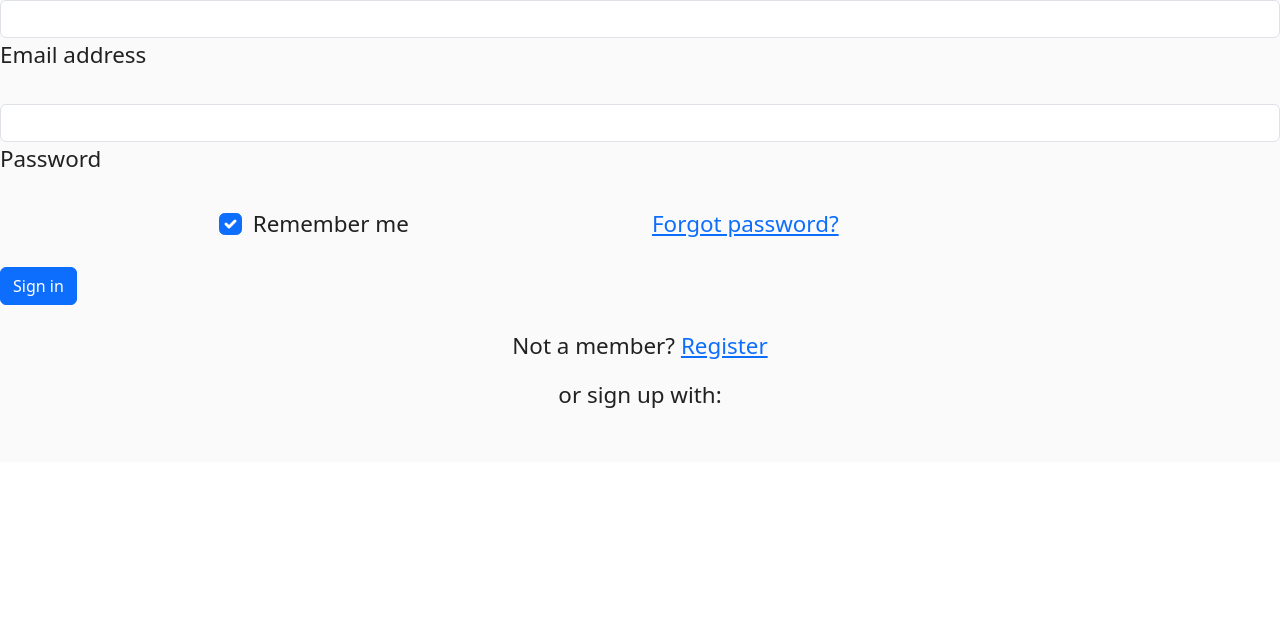
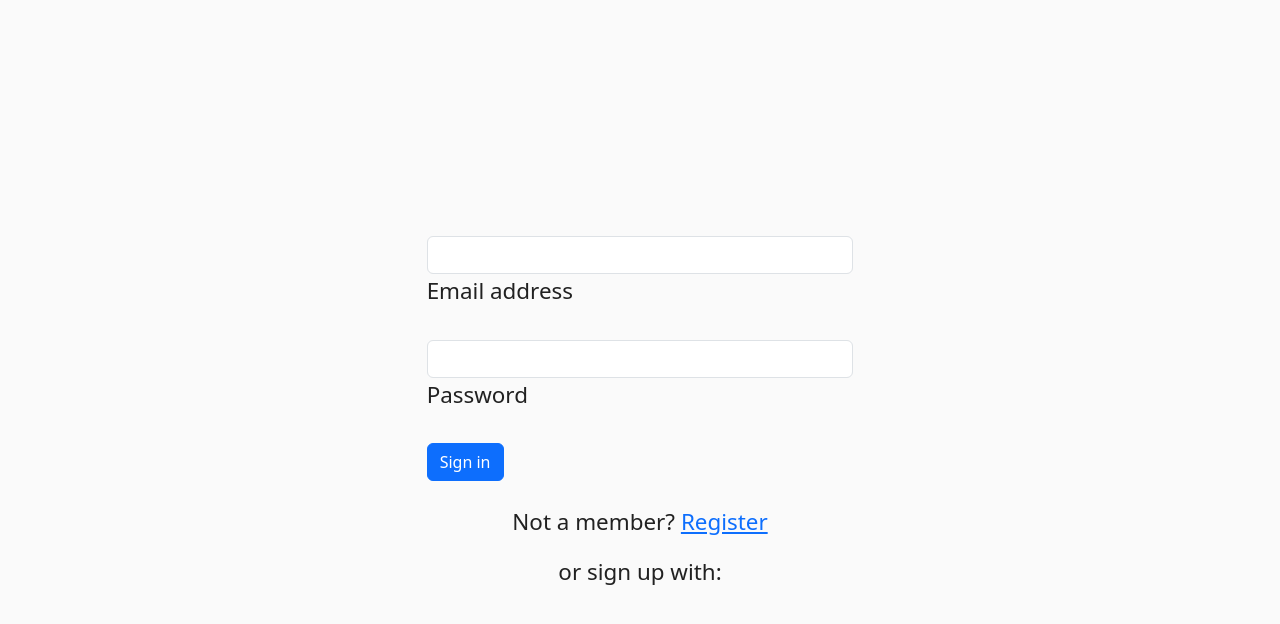
Before and after one commit to EKKE-AFP-I/Csapat01, an Angular app in the folder frontend/: page /login in a window 1280 px wide. Shown: the top 624 px of the page. Built offline with nearby package versions, Linux system fonts and the light colour scheme.

Commit message:
Login page basic UX/UI + edited data structures (id)

```diff
--- a/frontend/json_server/data.json
+++ b/frontend/json_server/data.json
@@ -1,13 +1,13 @@
 {
   "user": [
     {
-      "id": "1",
+      "id": "user",
       "username": "user",
       "password": "user",
       "role": "user"
     },
     {
-      "id": "2",
+      "id": "admin",
       "username": "admin",
       "password": "admin",
       "role": "admin"
--- a/frontend/src/app/model/quiz.ts
+++ b/frontend/src/app/model/quiz.ts
@@ -1,5 +1,5 @@
 export class Quiz {
-  id: number = 0;
+  id: string = "";
   questionType: string = '';
   question: string = '';
   answer1: string = '';
--- a/frontend/src/app/model/user.ts
+++ b/frontend/src/app/model/user.ts
@@ -1,5 +1,5 @@
 export class User {
-  id: number = 0;
+  id: string = "";
   username: string = "";
   password: string = "";
   role: string = "";
--- a/frontend/src/app/page/login/login.component.html
+++ b/frontend/src/app/page/login/login.component.html
@@ -1,36 +1,19 @@
+<div class="nav-gap d-flex align-items-center justify-content-center min-vh-100">
+  <main class="col-10 col-md-8 col-lg-6 col-xl-4">
     <form>
-  <!-- Email input -->
       <div data-mdb-input-init class="form-outline mb-4">
         <input type="email" id="form2Example1" class="form-control" />
         <label class="form-label" for="form2Example1">Email address</label>
       </div>
 
-  <!-- Password input -->
       <div data-mdb-input-init class="form-outline mb-4">
         <input type="password" id="form2Example2" class="form-control" />
         <label class="form-label" for="form2Example2">Password</label>
       </div>
 
-  <!-- 2 column grid layout for inline styling -->
-  <div class="row mb-4">
-    <div class="col d-flex justify-content-center">
-      <!-- Checkbox -->
-      <div class="form-check">
-        <input class="form-check-input" type="checkbox" value="" id="form2Example31" checked />
-        <label class="form-check-label" for="form2Example31"> Remember me </label>
-      </div>
-    </div>
 
-    <div class="col">
-      <!-- Simple link -->
-      <a href="#!">Forgot password?</a>
-    </div>
-  </div>
-
-  <!-- Submit button -->
       <button  type="button" data-mdb-button-init data-mdb-ripple-init class="btn btn-primary btn-block mb-4">Sign in</button>
 
-  <!-- Register buttons -->
       <div class="text-center">
         <p>Not a member? <a href="#!">Register</a></p>
         <p>or sign up with:</p>
@@ -51,4 +34,7 @@
         </button>
       </div>
     </form>
+  </main>
+</div>
+
 <!-- <a [routerLink]="['/register']" mat-raised-button>Register</a> -->
--- a/frontend/src/app/page/login/login.component.ts
+++ b/frontend/src/app/page/login/login.component.ts
@@ -1,13 +1,15 @@
 import { Component } from '@angular/core';
 import { MatButtonModule } from '@angular/material/button';
 import { RouterModule } from '@angular/router';
+import { FontAwesomeModule } from '@fortawesome/angular-fontawesome';
 
 @Component({
   selector: 'app-login',
   standalone: true,
   imports: [
     RouterModule,
-    MatButtonModule
+    MatButtonModule,
+    FontAwesomeModule
   ],
   templateUrl: './login.component.html',
   styleUrl: './login.component.scss'
--- a/frontend/src/app/service/base.service.ts
+++ b/frontend/src/app/service/base.service.ts
@@ -6,7 +6,7 @@ import { environment } from '../../environments/environment';
 @Injectable({
   providedIn: 'root'
 })
-export class BaseService<T extends { id?: number }> {
+export class BaseService<T extends { id?: string }> {
 
   apiUrl = environment.apiUrl;
   entity: string = '';
@@ -19,7 +19,7 @@ export class BaseService<T extends { id?: number }> {
     return this.http.get<T[]>(`${this.apiUrl}${this.entity}`);
   }
 
-  get(id: number): Observable<T> {
+  get(id: string): Observable<T> {
     return this.http.get<T>(`${this.apiUrl}${this.entity}/${id}`);
   }
 
@@ -31,7 +31,7 @@ export class BaseService<T extends { id?: number }> {
     return this.http.patch<T>(`${this.apiUrl}${this.entity}/${entity.id}`, entity);
   }
 
-  remove(id: number): Observable<T> {
+  remove(id: string): Observable<T> {
     return this.http.delete<T>(`${this.apiUrl}${this.entity}/${id}`);
   }
 
```
Lines whose indentation alone changed are shown as unchanged.
